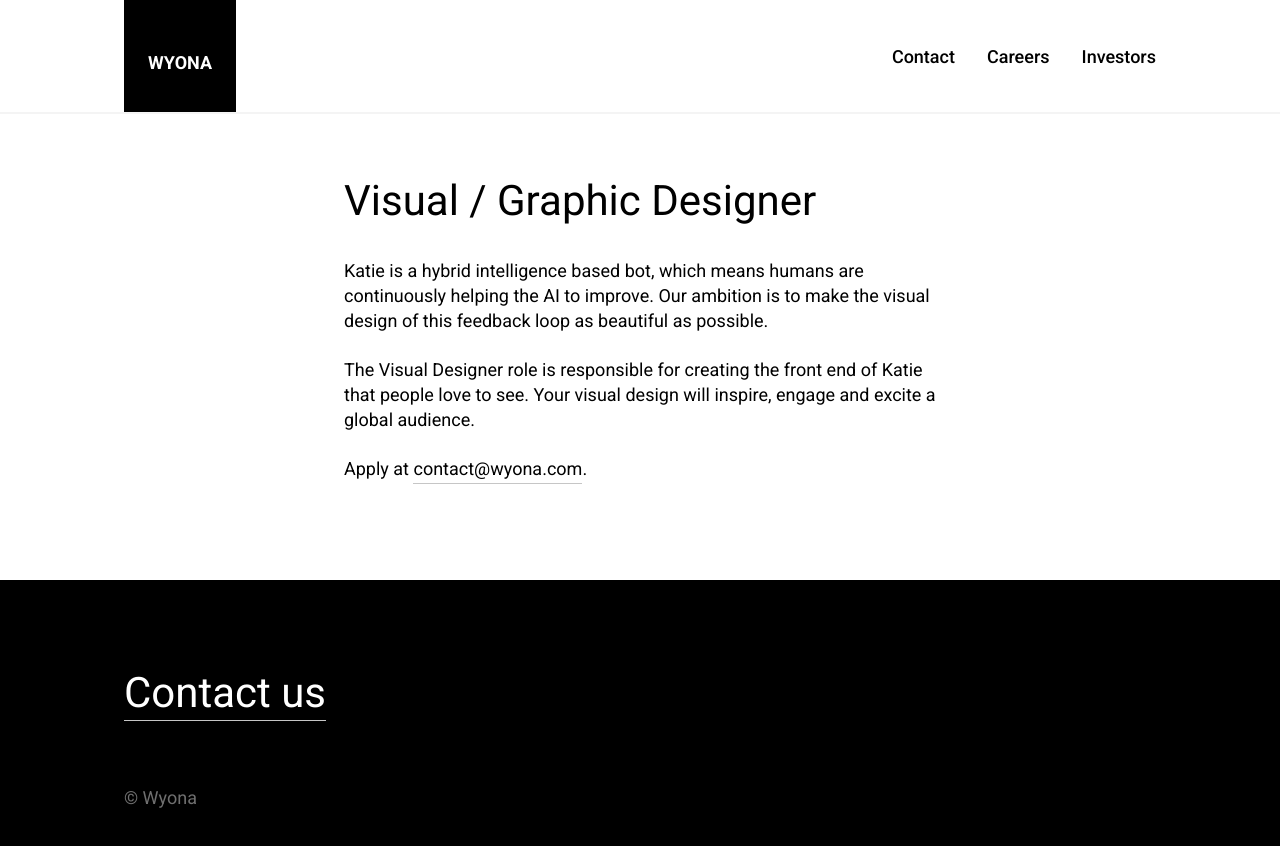
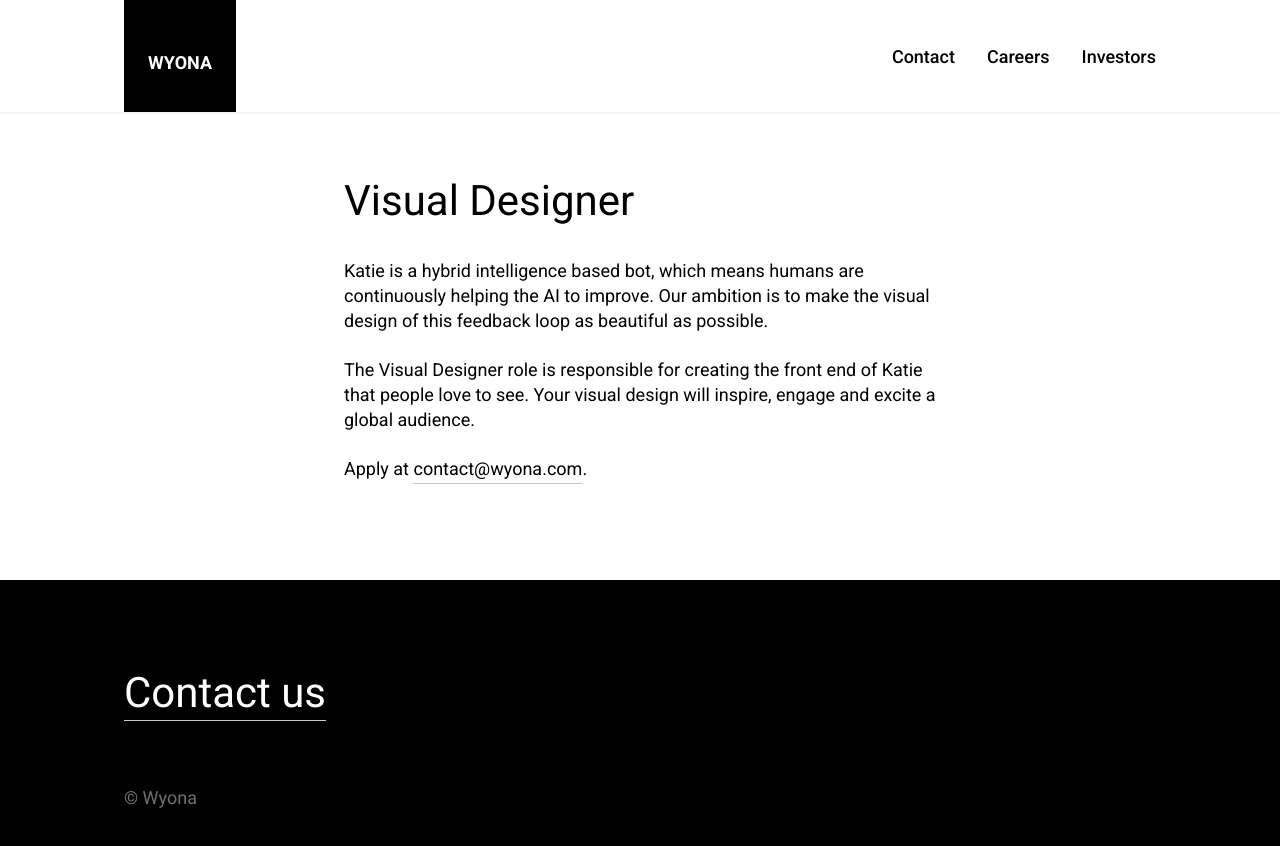
Before and after one commit to vanyabrucker/wyona-web, a Next.js app: page /posts/visual-designer in a window 1280 px wide. Shown: the top 846 px of the page. Built offline with nearby package versions, Linux system fonts and the light colour scheme.

Commit message:
job title improved

```diff
--- a/pages/careers.js
+++ b/pages/careers.js
@@ -49,7 +49,7 @@ export default function Investors({ allPostsData }) {
                         <ul className="ul--no-styles flex flex-wrap--wrap flex-direction--column margin--top--spacing-06">
                             <PostItem id={"nlp-nlu-research-software-engineer"} subtitle={"Full Time"} title={"NLP / NLU Research Software Engineer"}></PostItem>
                             <PostItem id={"ux-engineer"} subtitle={"Full Time"} title={"UX Engineer / Angular"}></PostItem>
-                            <PostItem id={"visual-designer"} subtitle={"Part Time"} title={"Visual / Graphic Designer"}></PostItem>
+                            <PostItem id={"visual-designer"} subtitle={"Part Time"} title={"Visual Designer"}></PostItem>
                         </ul>
                     </div>
                 </section>
--- a/pages/posts/visual-designer.js
+++ b/pages/posts/visual-designer.js
@@ -10,14 +10,14 @@ export default function JobDescription() {
         <>
             <Head>
                 <GlobalHead/>
-                <title>"Visual / Graphic Designer" - Wyona</title>
+                <title>"Visual Designer" - Wyona</title>
                 <meta name="description" content="Wyona software development" />
             </Head>
             <Header color={"white"}></Header>
             <main className="padding--top--header margin--top--layout-06 margin--bottom--layout-06">
                 <article className="flex-direction--column flex--align-items--center">
                     <div className="bx--grid flex-direction--column flex--align-items--center">
-                        <h1 className="expressive-heading-05 col-7">Visual / Graphic Designer</h1>
+                        <h1 className="expressive-heading-05 col-7">Visual Designer</h1>
                         <div className="col-7 margin--top--spacing-07">
                             <p>Katie is a hybrid intelligence based bot, which means humans are continuously helping the AI to improve. Our ambition is to make the visual design of this feedback loop as beautiful as possible.</p>
                             <p className="margin--top--spacing-06">The Visual Designer role is responsible for creating the front end of Katie that people love to see. Your visual design will inspire, engage and excite a global audience.</p>
```
